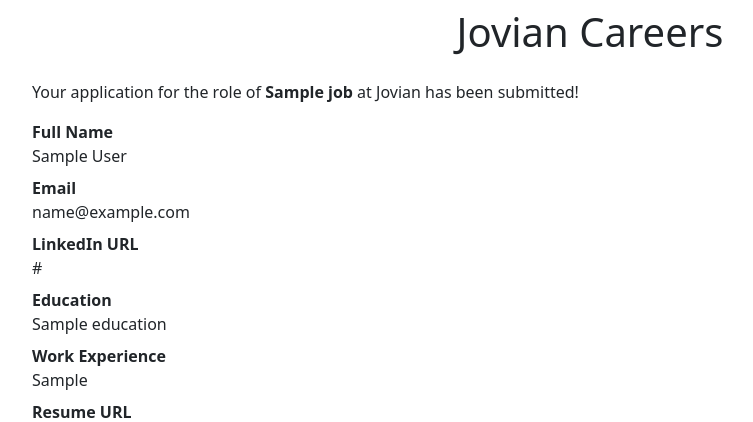
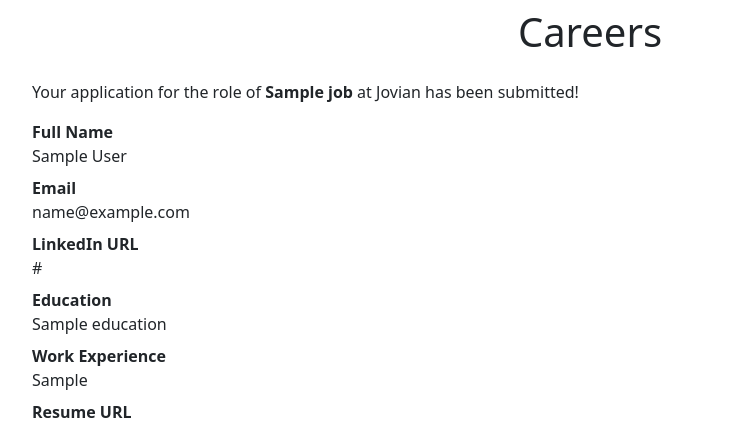
Before and after one commit to Kool-Cool/Complete_flask_Webapp_Career, a Flask app: template templates/application_submitted.html in a window 1280 px wide. Shown: the part 360-782 px from the top of the page, without its empty margins (50-803 px from the left). Run offline with Flask 3, Linux system fonts and the light colour scheme; the template is opened without the code that fills it: most values are stand-ins (such as "Sample title", 1, 10 or a date in 2020); parts of the project's set-up code (start-up, migrations or seed data) failed here and were passed over.

Commit message:
fine tune

```diff
--- a/templates/application_submitted.html
+++ b/templates/application_submitted.html
@@ -11,7 +11,7 @@
     <div class="container">
       {% include 'banner.html' %}
       <h1 class="text-center mt-2 mb-4">
-        Jovian Careers
+        Careers
       </h1>
 
       <p>Your application for the role of <b>{{job['title']}}</b> at Jovian has been submitted!</p>
```
